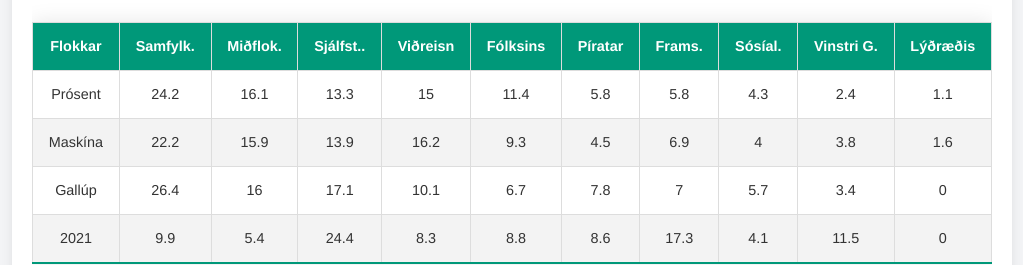
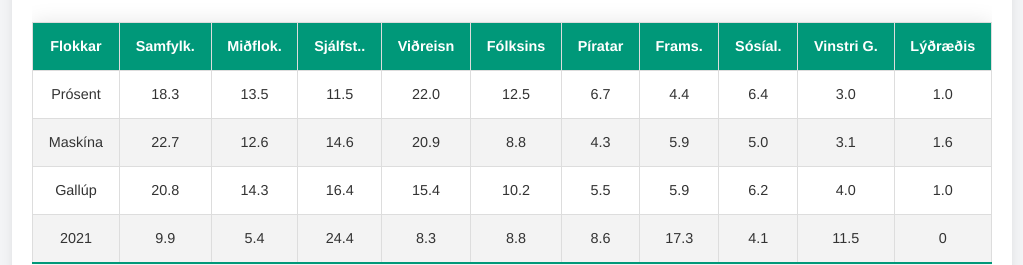
Before and after one commit to Hallijonss/kosningalikan, a plain HTML site: page index.html in a window 1280 px wide. Shown: the part 458-723 px from the top of the page, without its empty margins (128-1151 px from the left). Drawn offline with nearby package versions, Linux system fonts and the light colour scheme.

Commit message:
uppfærðar kannarnir

```diff
--- a/index.html
+++ b/index.html
@@ -50,42 +50,42 @@
                 <tbody>
                     <tr>
                         <td>Prósent</td>
-                        <td>24.2</td>
-                        <td>16.1</td>
-                        <td>13.3</td>
-                        <td>15</td>
-                        <td>11.4</td>
-                        <td>5.8</td>
-                        <td>5.8</td>
-                        <td>4.3</td>
-                        <td>2.4</td>
-                        <td>1.1</td>
+                        <td>18.3</td>
+                        <td>13.5</td>
+                        <td>11.5</td>
+                        <td>22.0</td>
+                        <td>12.5</td>
+                        <td>6.7</td>
+                        <td>4.4</td>
+                        <td>6.4</td>
+                        <td>3.0</td>
+                        <td>1.0</td>
                     </tr>
                     <tr>
                         <td>Maskína</td>
-                        <td>22.2</td>
-                        <td>15.9</td>
-                        <td>13.9</td>
-                        <td>16.2</td>
-                        <td>9.3</td>
-                        <td>4.5</td>
-                        <td>6.9</td>
-                        <td>4</td>
-                        <td>3.8</td>
+                        <td>22.7</td>
+                        <td>12.6</td>
+                        <td>14.6</td>
+                        <td>20.9</td>
+                        <td>8.8</td>
+                        <td>4.3</td>
+                        <td>5.9</td>
+                        <td>5.0</td>
+                        <td>3.1</td>
                         <td>1.6</td>
                     </tr>
                     <tr>
                         <td>Gallúp</td>
-                        <td>26.4</td>
-                        <td>16</td>
-                        <td>17.1</td>
-                        <td>10.1</td>
-                        <td>6.7</td>
-                        <td>7.8</td>
-                        <td>7</td>
-                        <td>5.7</td>
-                        <td>3.4</td>
-                        <td>0</td>
+                        <td>20.8</td>
+                        <td>14.3</td>
+                        <td>16.4</td>
+                        <td>15.4</td>
+                        <td>10.2</td>
+                        <td>5.5</td>
+                        <td>5.9</td>
+                        <td>6.2</td>
+                        <td>4.0</td>
+                        <td>1.0</td>
                     </tr>
                     <tr>
                         <td>2021</td>
--- a/script.js
+++ b/script.js
@@ -1,9 +1,9 @@
 document.addEventListener("DOMContentLoaded", function () {
     // Real party names and corresponding poll data
     const pollData = [
-        { 'Samfylkingin': 24.2, 'Miðflokkurinn': 16.1, 'Sjálfstæðisflokkurinn': 13.3, 'Viðreisn': 15, 'Flokkur Fólksins': 11.4, 'Píratar': 5.8, 'Framsókn': 5.8, 'Sósíalistaflokkurinn': 4.3, 'Vinstri Grænir': 2.4, 'Lýðræðisflokkurinn': 1.1 },
-        { 'Samfylkingin': 22.2, 'Miðflokkurinn': 15.9, 'Sjálfstæðisflokkurinn': 13.9, 'Viðreisn': 16.2, 'Flokkur Fólksins': 9.3, 'Píratar': 4.5, 'Framsókn': 6.9, 'Sósíalistaflokkurinn': 4, 'Vinstri Grænir': 3.8, 'Lýðræðisflokkurinn': 1.6 },
-        { 'Samfylkingin': 26.4, 'Miðflokkurinn': 16, 'Sjálfstæðisflokkurinn': 17.1, 'Viðreisn': 10.1, 'Flokkur Fólksins': 6.7, 'Píratar': 7.8, 'Framsókn': 7, 'Sósíalistaflokkurinn': 5.7, 'Vinstri Grænir': 3.4, 'Lýðræðisflokkurinn': 0 },
+        { 'Samfylkingin': 18.3, 'Miðflokkurinn': 13.5, 'Sjálfstæðisflokkurinn': 11.5, 'Viðreisn': 22.0, 'Flokkur Fólksins': 12.5, 'Píratar': 6.7, 'Framsókn': 4.4, 'Sósíalistaflokkurinn': 6.4, 'Vinstri Grænir': 3, 'Lýðræðisflokkurinn': 1 },
+        { 'Samfylkingin': 22.7, 'Miðflokkurinn': 12.6, 'Sjálfstæðisflokkurinn': 14.6, 'Viðreisn': 20.9, 'Flokkur Fólksins': 8.8, 'Píratar': 4.3, 'Framsókn': 5.9, 'Sósíalistaflokkurinn': 5, 'Vinstri Grænir': 3.1, 'Lýðræðisflokkurinn': 1.6 },
+        { 'Samfylkingin': 20.8, 'Miðflokkurinn': 14.3, 'Sjálfstæðisflokkurinn': 16.4, 'Viðreisn': 15.4, 'Flokkur Fólksins': 10.2, 'Píratar': 5.5, 'Framsókn': 5.9, 'Sósíalistaflokkurinn': 6.2, 'Vinstri Grænir': 4, 'Lýðræðisflokkurinn': 1 },
         { 'Samfylkingin': 9.9, 'Miðflokkurinn': 5.4, 'Sjálfstæðisflokkurinn': 24.4, 'Viðreisn': 8.3, 'Flokkur Fólksins': 8.8, 'Píratar': 8.6, 'Framsókn': 17.3, 'Sósíalistaflokkurinn': 4.1, 'Vinstri Grænir': 11.5, 'Lýðræðisflokkurinn': 0 }
     ];
 
```
